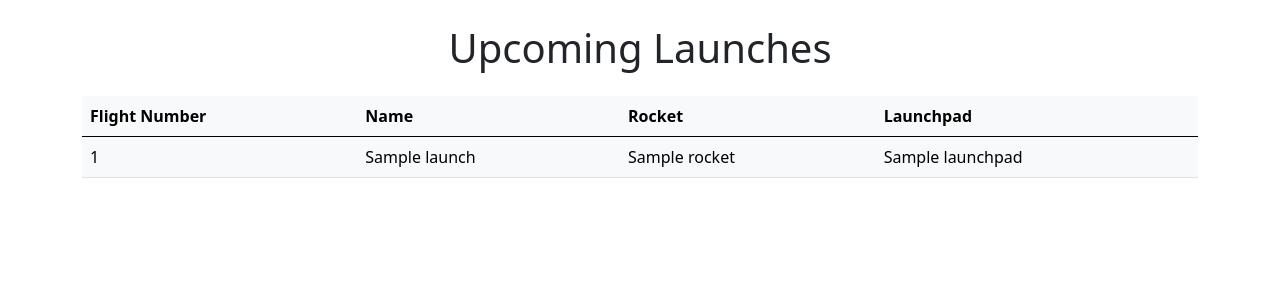
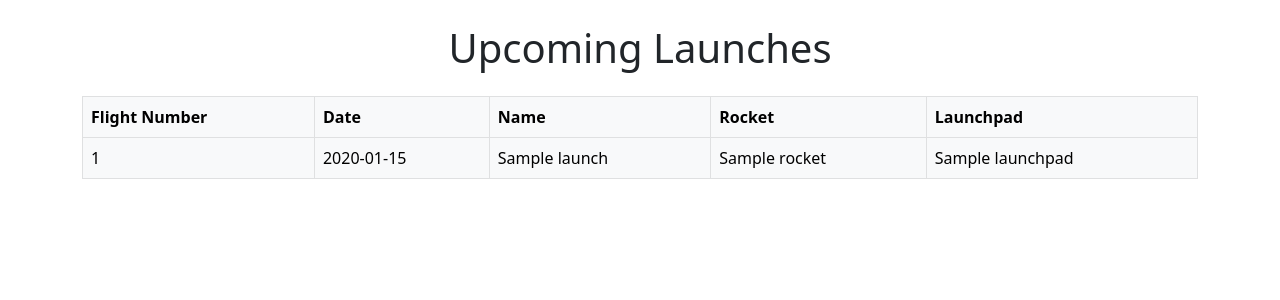
Before and after one commit to esadek/spacex-launch-tracker, a Flask app: template templates/upcoming.html in a window 1280 px wide. Shown: the part 56-356 px from the top of the page. Run offline with Flask 2, Linux system fonts and the light colour scheme; the template is opened without the code that fills it: most values are stand-ins (such as "Sample title", 1, 10 or a date in 2020); some libraries are stand-ins or nearby versions.

Commit message:
Add dates to upcoming launches

```diff
--- a/templates/upcoming.html
+++ b/templates/upcoming.html
@@ -1,10 +1,11 @@
 {% extends "layout.html" %}
 {% block content %}
 <h1 class="text-center mb-4">Upcoming Launches</h1>
-<table class="table table-light mb-3">
+<table class="table table-light table-bordered mb-3">
   <thead>
     <tr>
       <th scope="col">Flight Number</th>
+      <th scope="col">Date</th>
       <th scope="col">Name</th>
       <th scope="col">Rocket</th>
       <th scope="col">Launchpad</th>
@@ -14,6 +15,7 @@
     {% for launch in upcoming_launches %}
     <tr>
       <td>{{ launch.flight_number }}</td>
+      <td>{{ launch.date_utc[:10] }}</td>
       <td>{{ launch.name }}</td>
       <td>{{ rockets[launch.rocket] }}</td>
       <td>{{ launchpads[launch.launchpad] }}</td>
```
